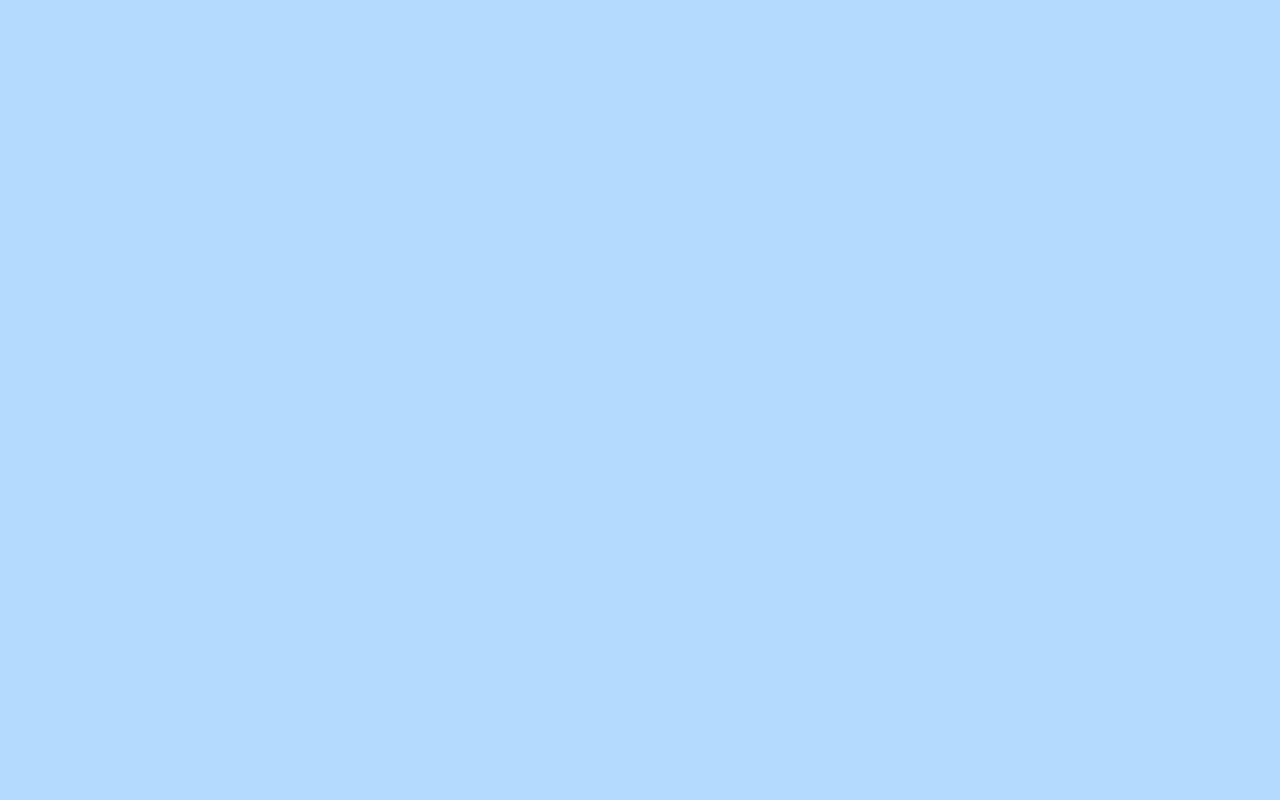
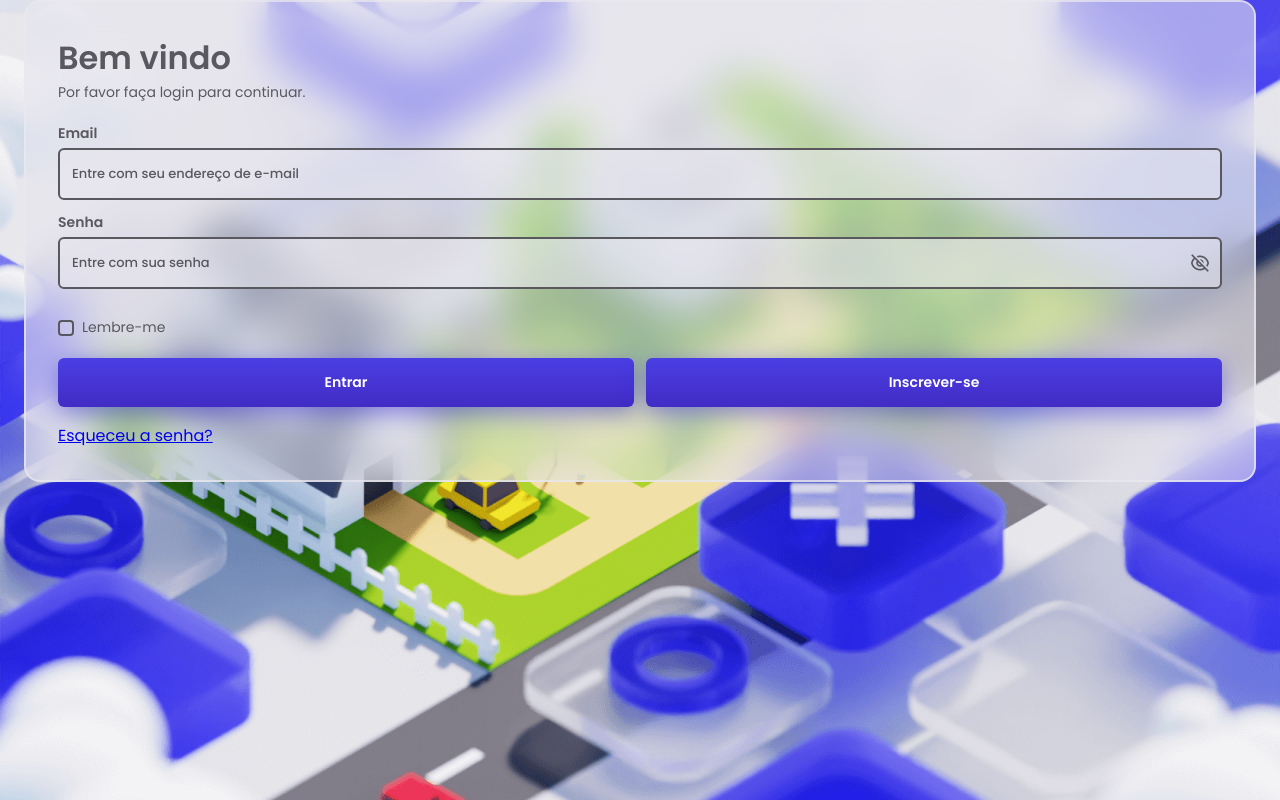
Before and after one commit to cacaiol/responsive-login, a plain HTML site: page index.html in a window 1280 px wide. Drawn offline with nearby package versions, Linux system fonts and the light colour scheme; files that its build step writes are made by us from their sources; files whose address does not match are found by name.

Commit message:
Atualização CSS

```diff
--- a/App/Css/styles.css
+++ b/App/Css/styles.css
@@ -50,7 +50,152 @@ img {
   height: auto;
 }
 
-/*====== LOGIN FORM =======*/
+.login__content,
+.login__form,
+.login__inputs {
+  display: grid;
+}
+
+.login__content {
+  position: relative;
+  height: 100vh;
+  align-items: center;
+}
+
+.login__img {
+  position: absolute;
+  width: 100%;
+  height: 100%;
+  object-fit: cover;
+  object-position: center;
+}
+
+.login__form {
+  position: relative;
+  background-color: hsla(244, 16%, 92%, .6);
+  border: 2px solid hsla(244, 16%, 92%, .75);
+  margin-inline: 1.5rem;
+  row-gap: 1.25rem;
+  backdrop-filter: blur(20px);
+  padding: 2rem;
+  border-radius: 1rem;
+}
+
+.login__tittle {
+  color: var(--tittle-color);
+  font-size: var(--h2-font-size);
+  margin-bottom: .5rem;
+}
+
+.login__tittle span {
+  color: var(--first--color);
+}
+
+.login__description {
+  font-size: var(--small-font-size)
+}
+
+.login__inputs {
+  row-gap: .75rem;
+  margin-bottom: .5rem;
+}
+
+.login__label {
+  display: block;
+  color: var(--tittle-color);
+  font-size: var(--small-font-size);
+  font-weight: var(--font-semi-bold);
+  margin-bottom: .25rem;
+}
+
+.login__input {
+  width: 100%;
+  padding: 14px 12px;
+  border-radius: 6px;
+  border: 2px solid var(--text-color);
+  background-color: hsla(244, 16%, 92%, .6);
+  color: var(--title-color);
+  font-size: var(--smaller-font-size);
+  font-weight: var(--font-medium);
+  transition: border .4s;
+}
+
+.login__input::placeholder {
+  color: var(--text-color);
+}
+
+.login__input:focus,
+ .login__input:valid {
+  border: 2px solid var(--first-color);
+}
+
+.login__box {
+  position: relative;
+}
+
+.login__box .login__input {
+  padding-right: 36px;
+}
+
+.login__eye {
+  width: max-content;
+  height: max-content;
+  position: absolute;
+  right: .75rem;
+  top: 0;
+  bottom: 0;
+  margin: auto 0;
+  font-size: 1.25rem;
+  cursor: pointer;
+}
+
+.login__check {
+  display: flex;
+  column-gap: .5rem;
+  align-items: center;
+}
+
+.login__check-input {
+  appearance: none;
+  width: 16px;
+  height: 16px;
+  border: 2px solid var(--text-color);
+  background-color: hsla(244, 16%, 92%, .2);
+  border-radius: .25rem;
+}
+
+.login__check-input:checked {
+  background: var(--first-color);
+}
+
+.login__check-input:checked::before {
+  display: block;
+  color: #fff;
+  font-size: .75rem;
+  transform: translate(1.5px, -2.5px);
+}
+
+.login__check-label {
+  font-size: var(--small-font-size);
+}
+
+.login__buttons {
+  display: flex;
+  column-gap: .75rem;
+}
+
+.login__button {
+  width: 100%;
+  padding: 14px 2rem;
+  border-radius: 6px;
+  background: linear-gradient(180deg, var(--first-color), var(--second-color));
+  color: #fff;
+  font-size: var(--small-font-size);
+  font-weight: var(--font-semi-bold);
+  box-shadow: 0 6px 24px hsla(244, 75%, 48%, .5);
+  margin-bottom: 1rem;
+  cursor: pointer;
+}
 
 
 /*===== BREAKPOINTS =======*/
--- a/index.html
+++ b/index.html
@@ -1,15 +1,64 @@
-<!DOCTYPE html>
+<DOCTYPE html>
     <html lang="en">
     <head>
         <meta charset="UTF-8">
         <meta name="viewport" content="width=device-width, initial-scale=1.0">
 
         <link href="https://cdn.jsdelivr.net/npm/remixicon@2.5.0/fonts/remixicon.css" rel="stylesheet">
-        <link rel="stylesheet" href="assets/css/styles.css">
+        <link rel="stylesheet" href="App/Css/styles.css">
 
         <title>Responsive Login</title>
     </head>
     <body>
+
+        <div class="container">
+            <div class="login_content">
+                <img src="App/Img/bg-login.png" alt="login image" class="login__img">
+
+                <form action="" class="login__form">
+                    <div>
+                        <h1 class="login_tittle">
+                            <span>Bem vindo</span>
+                        </h1>
+                        <p class="login__description">
+                             Por favor faça login para continuar.
+                        </p>
+                    </div>
+
+                    <div>
+                        <div class="login__inputs">
+                            <div>
+                                <label for="" class="login__label">Email</label>
+                                <input type="email" placeholder="Entre com seu endereço de e-mail" required class="login__input">
+                            </div>
+
+                            <div>
+                                <label for="" class="login__label">Senha</label>
+                                <div class="login__box">
+                                     <input type="password" placeholder="Entre com sua senha" required class="login__input" id="input-pass">
+                                     <i class="ri-eye-off-line login__eye" id="input--icon"></i>
+                                </div>
+                            </div>
+                        </div>
+                    </div>
+
+                    <div class="login__check">
+                        <input type="checkbox" class="login__check-input">
+                        <label for="" class="login__check-label">Lembre-me</label>
+                    </div>
+
+                    <div>
+                        <div class="login__buttons">
+                            <button class="login__button">Entrar</button>
+                            <button class="login__button login__button-ghost">Inscrever-se</button>
+                        </div>
+
+                        <a href="#" class="login__forgot">Esqueceu a senha?</a>
+                    </div>
+                </form>
+            </div>
+        </div>
+
         <script src="assets/js/main.js"></script>
     </body>
 </html>
```
